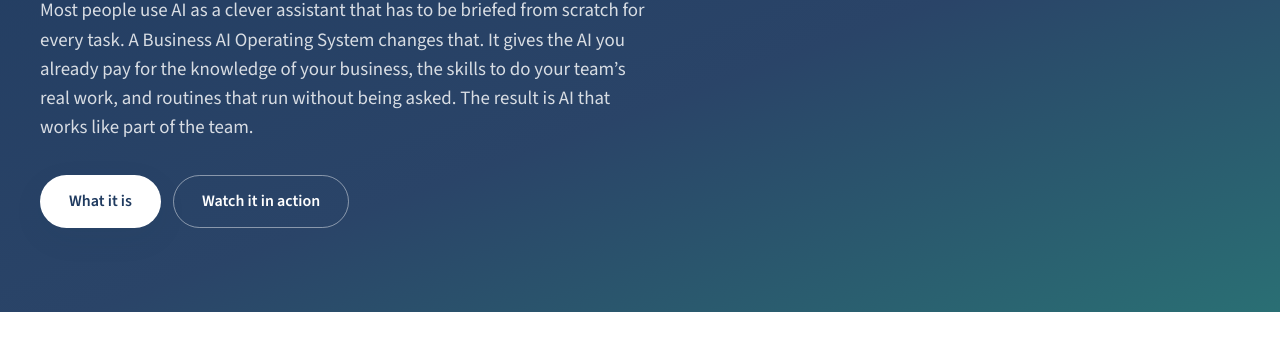
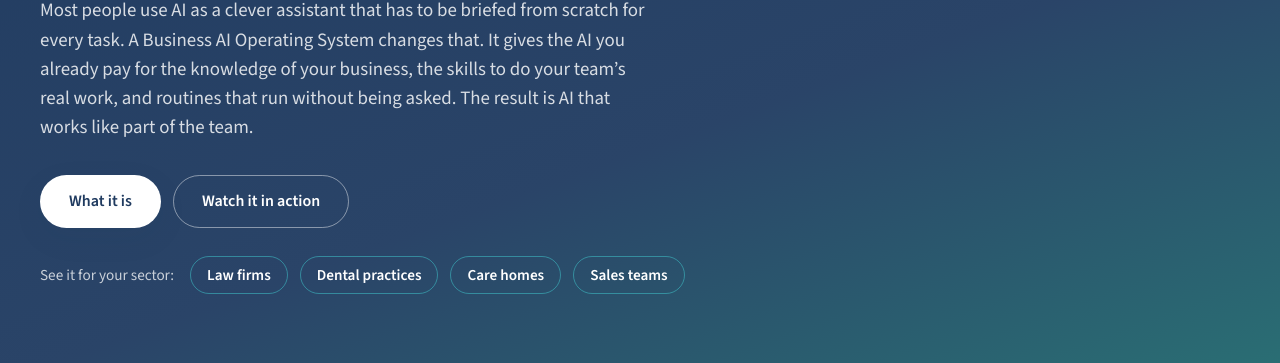
Before and after one commit to mikemckeown-hais/human-ai-systems-site, a plain HTML site: page business-aios/index.html in a window 1280 px wide. Shown: the part 437-800 px from the top of the page. Drawn offline with nearby package versions, Linux system fonts and the light colour scheme.

Commit message:
Business AIOS page: sector chooser under the hero (law firms, dental, care homes, sales)

```diff
--- a/business-aios/index.html
+++ b/business-aios/index.html
@@ -549,6 +549,10 @@
         .chips { list-style: none; display: flex; flex-wrap: wrap; gap: 8px; margin: 0; padding: 0; }
         .chips li { background: var(--white); border: 1px solid rgba(31,58,95,0.14); border-radius: 999px; padding: 6px 14px; font-size: 0.92rem; }
         .hero-actions { display: flex; flex-wrap: wrap; gap: 12px; margin-top: 32px; }
+        .sector-pick { margin-top: 28px; display: flex; flex-wrap: wrap; align-items: center; gap: 10px 12px; }
+        .sector-pick .sp-label { color: rgba(255,255,255,0.75); font-size: 0.95rem; margin-right: 4px; }
+        .sector-pick a { display: inline-block; padding: 7px 16px; border-radius: 999px; border: 1px solid rgba(62,193,201,0.55); color: #fff; font-size: 0.95rem; font-weight: 600; text-decoration: none; transition: background 200ms ease; }
+        .sector-pick a:hover, .sector-pick a:focus-visible { background: rgba(62,193,201,0.18); }
         .btn-ghost { background: transparent; color: #fff; border-color: rgba(255,255,255,0.45); }
         .btn-ghost:hover { background: rgba(255,255,255,0.1); }
         .fit-panel p { margin: 0; font-size: 0.97rem; line-height: 1.5; }
@@ -797,6 +801,13 @@
                     <a href="#what-it-is" class="btn btn-primary">What it is</a>
                     <a href="#videos" class="btn btn-ghost">Watch it in action</a>
                 </div>
+                <nav class="sector-pick" aria-label="See it for your sector">
+                    <span class="sp-label">See it for your sector:</span>
+                    <a href="/law-firm-aios/">Law firms</a>
+                    <a href="/dental-aios/">Dental practices</a>
+                    <a href="/care-home-aios/">Care homes</a>
+                    <a href="/sales-aios/">Sales teams</a>
+                </nav>
             </div>
         </section>
 
```
